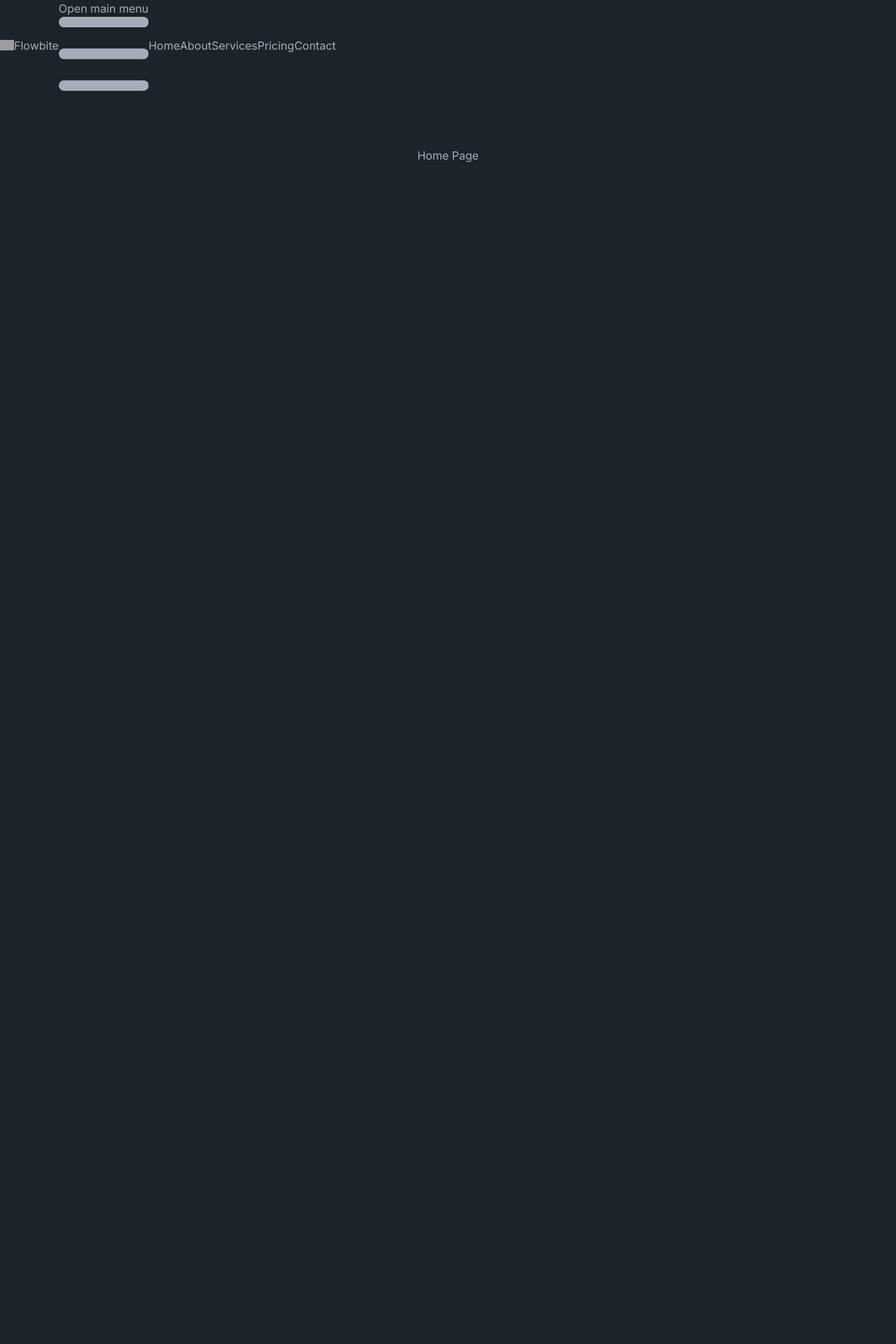
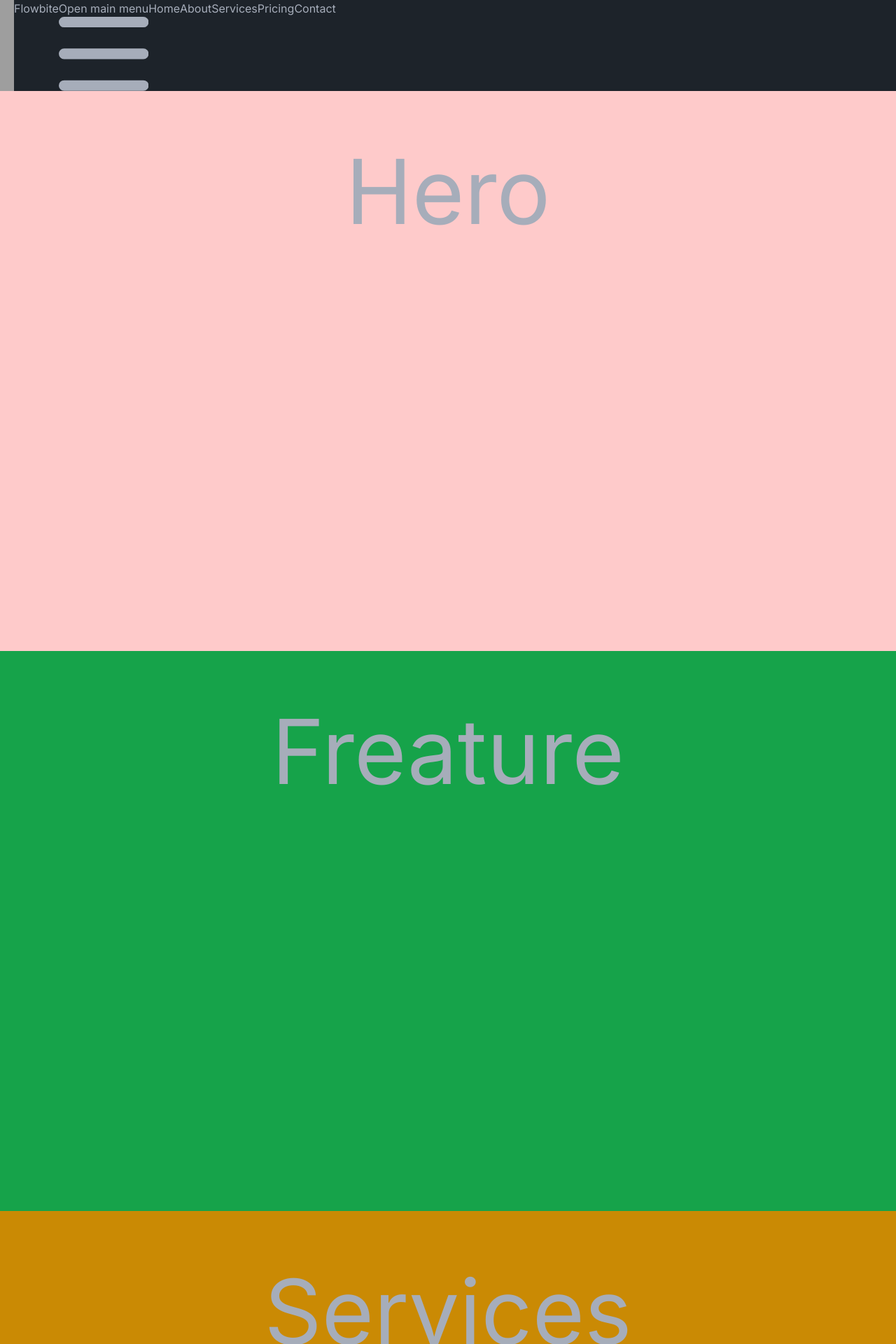
Before and after one commit to Jwill617Boston/Tailwindweb, a Next.js app: page / in a window 1280 px wide. Shown: the top 1920 px of the page at 70% size. Before the commit the page ends 800 px from the top, so only its background shows below. Built offline with nearby package versions, Linux system fonts and the light colour scheme; grey boxes are pictures that could not be loaded.

Commit message:
homepage sections

```diff
--- a/app/page.js
+++ b/app/page.js
@@ -4,8 +4,16 @@ import Link from "next/link";
 
 export default function Home() {
    return (
-      <div className="container mx-auto flex justify-center items-center p-20">
-         <h1>Home Page</h1>
-      </div>
+      <>
+         <section className="container mx-auto flex justify-center bg-red-200 p-20 min-h-screen">
+            <h1 className="text-9xl"> Hero</h1>
+         </section>
+         <section className="container mx-auto flex justify-center bg-green-600 p-20 min-h-screen">
+            <h1 className="text-9xl">Freature</h1>
+         </section>
+         <section className="container mx-auto flex justify-center bg-yellow-600 p-20 min-h-screen">
+            <h1 className="text-9xl">Services</h1>
+         </section>
+      </>
    );
 }
```
